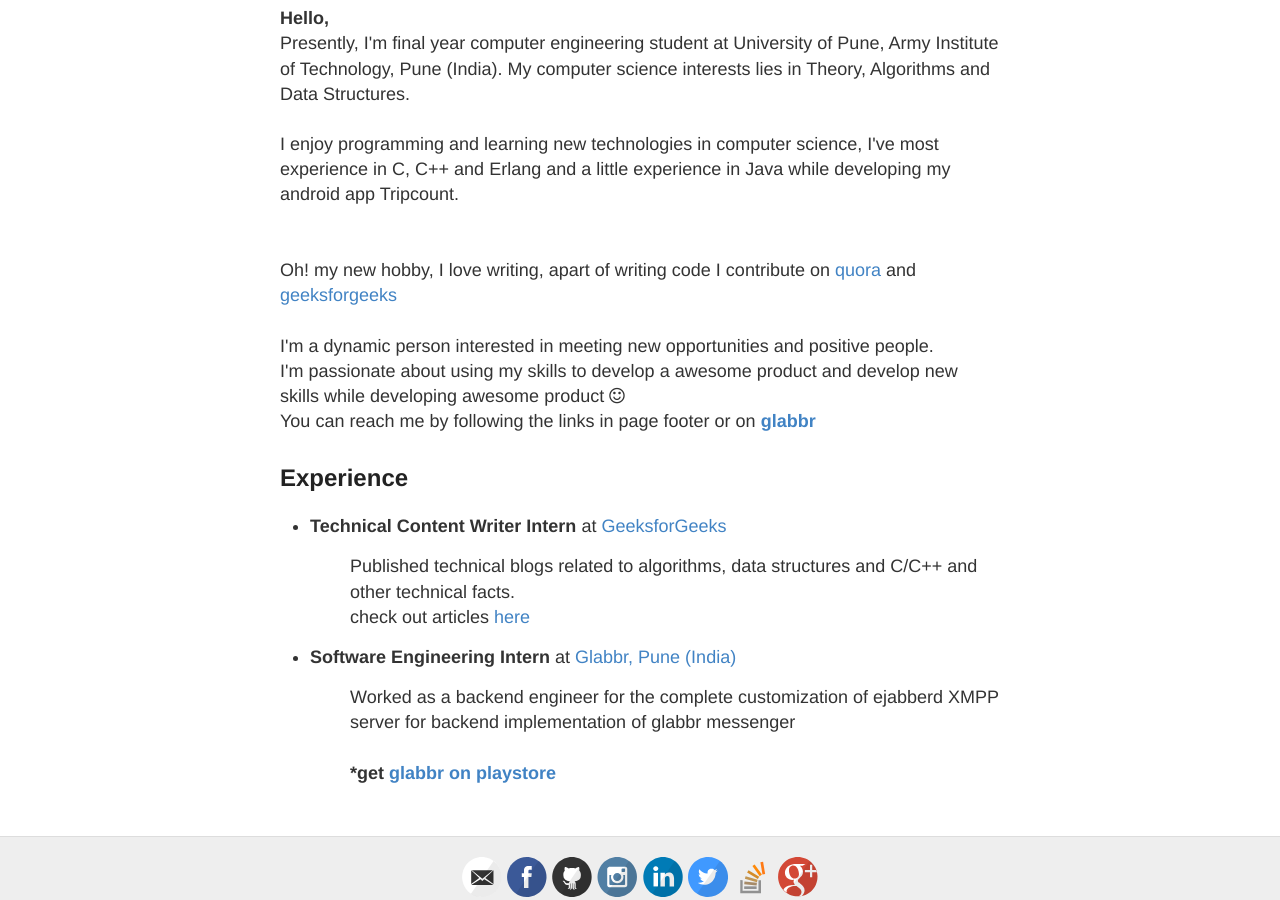
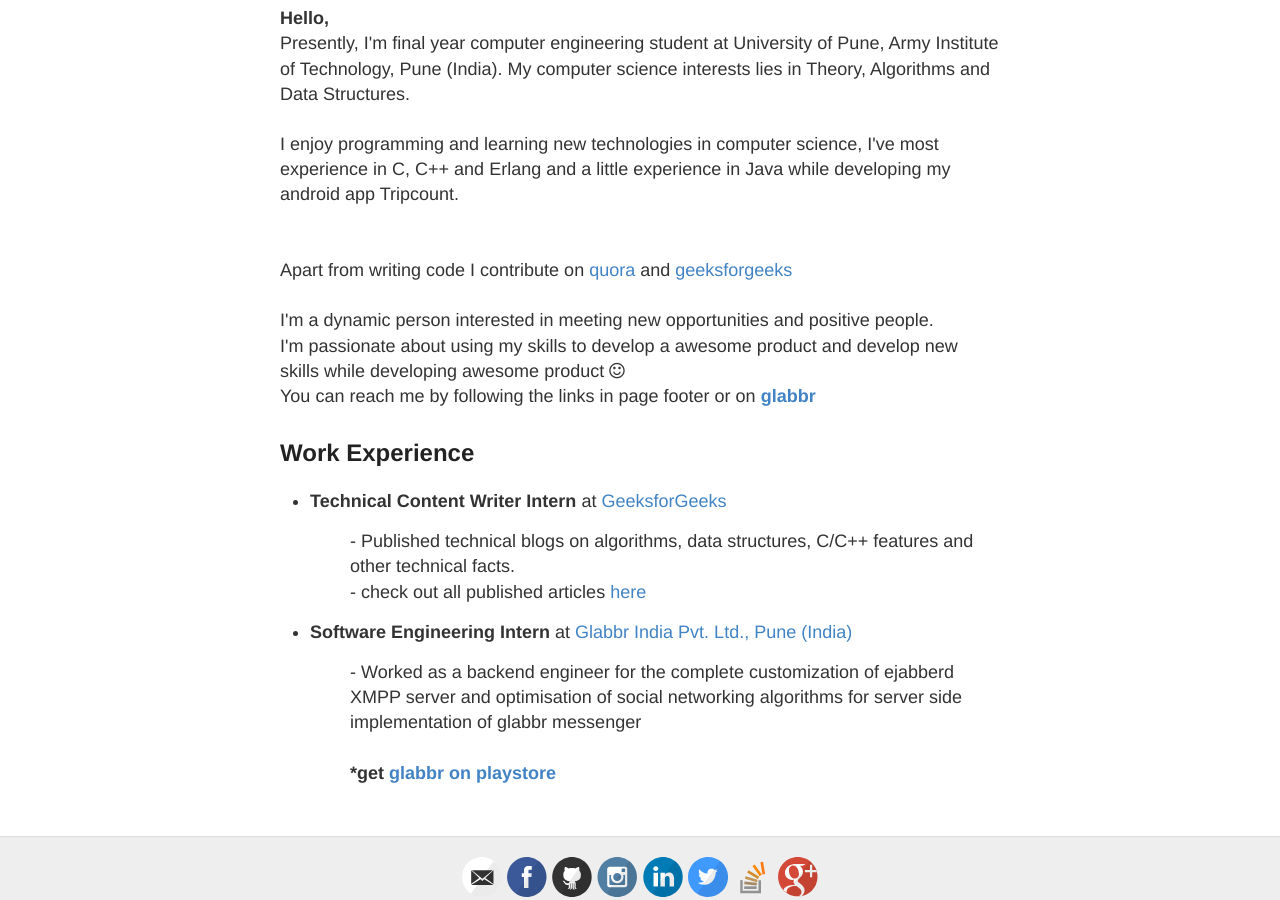
Before and after one commit to msdeep14/msdeep14.github.io, a Jekyll site: the page built from about.md, in a window 1280 px wide and 900 px high, scrolled down 602 px. Built offline with Jekyll 4.4.1, drawn with Linux system fonts in a browser that asks for light colours.

Commit message:
cosmetic changes

```diff
--- a/_includes/about.html
+++ b/_includes/about.html
@@ -32,7 +32,7 @@
     experience in Java while developing my android app Tripcount. <br />
     <br />
     <br />
-    Oh! my new hobby, I love writing, apart of writing code I contribute on <a target="_blank" href = "https://www.quora.com/profile/Mandeep-Singh-296">quora</a>
+     Apart from writing code I contribute on <a target="_blank" href = "https://www.quora.com/profile/Mandeep-Singh-296">quora</a>
      and <a href = "{{ site.baseurl }}/projects/geeksforgeeks_articles.html">geeksforgeeks</a>
     <br />
     <br />
@@ -42,19 +42,20 @@
     You can reach me by following the links in page footer or on <strong><a href = "https://glabbr.me/msdeep14">glabbr</a></strong><br />
 </p>
 
-    <h2>Experience</h2>
+    <h2>Work Experience</h2>
     <p>
         <ul>
             <li>
                 <strong>Technical Content Writer Intern</strong> at <a target = "_blank" href = "http://www.geeksforgeeks.org/">GeeksforGeeks</a>
                 <p class = "tab">
-                    Published technical blogs related to algorithms, data structures and C/C++ and other technical facts.<br/>
-                    check out articles <a href = "{{ site.baseurl }}/projects/geeksforgeeks_articles.html">here</a>
+                    - Published technical blogs on algorithms, data structures, C/C++ features and other technical facts.<br/>
+                    - check out all published articles <a href = "{{ site.baseurl }}/projects/geeksforgeeks_articles.html">here</a>
                 </p>
             </li>
-        <li><strong>Software Engineering Intern</strong> at <a target="_blank" href = "http://www.glabbr.com/"> Glabbr, Pune (India) </a>
+        <li><strong>Software Engineering Intern</strong> at <a target="_blank" href = "https://glabbr.com/"> Glabbr India Pvt. Ltd., Pune (India) </a>
         <p class = "tab">
-            Worked as a backend engineer for the complete customization of ejabberd XMPP server for backend implementation of
+            - Worked as a backend engineer for the complete customization of ejabberd XMPP server and optimisation of social
+            networking algorithms for server side implementation of
             glabbr messenger <br /><br />
             <strong>*get <a target="_blank" href = "https://play.google.com/store/apps/details?id=com.glabbr.messenger">glabbr on playstore</a></strong>
         </p></li>
```
